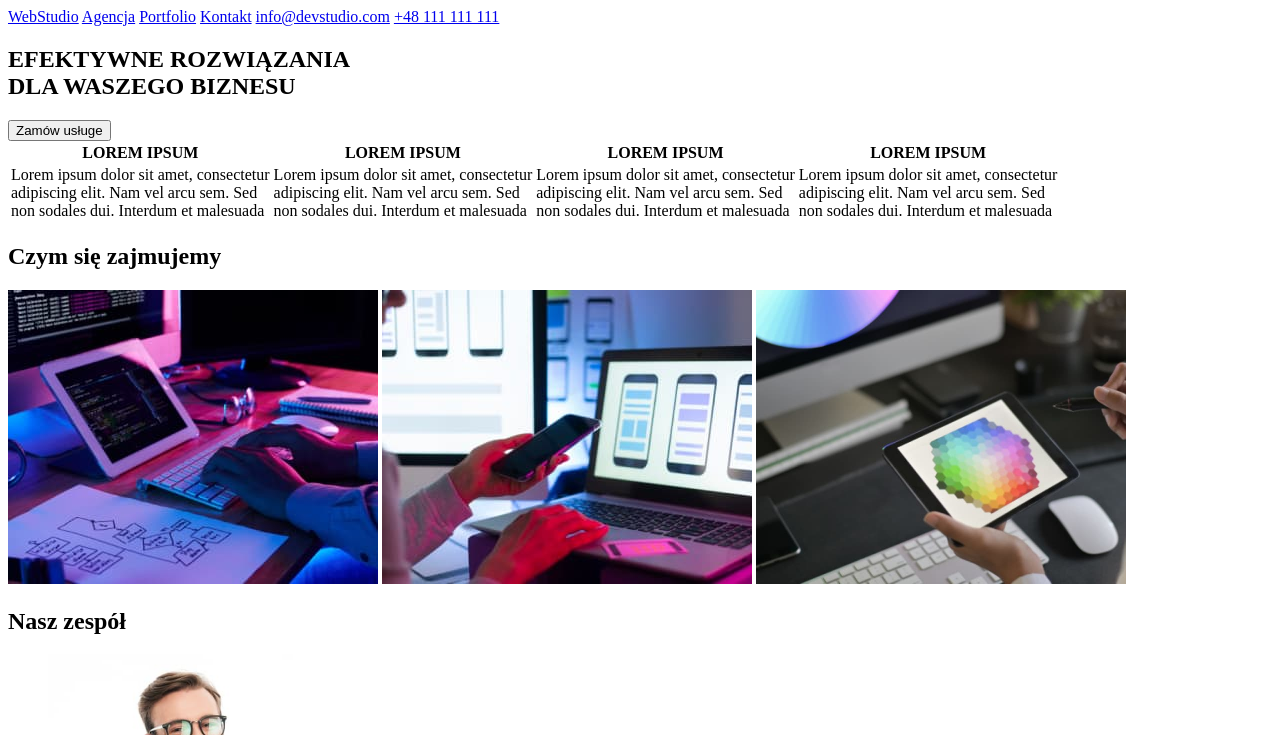
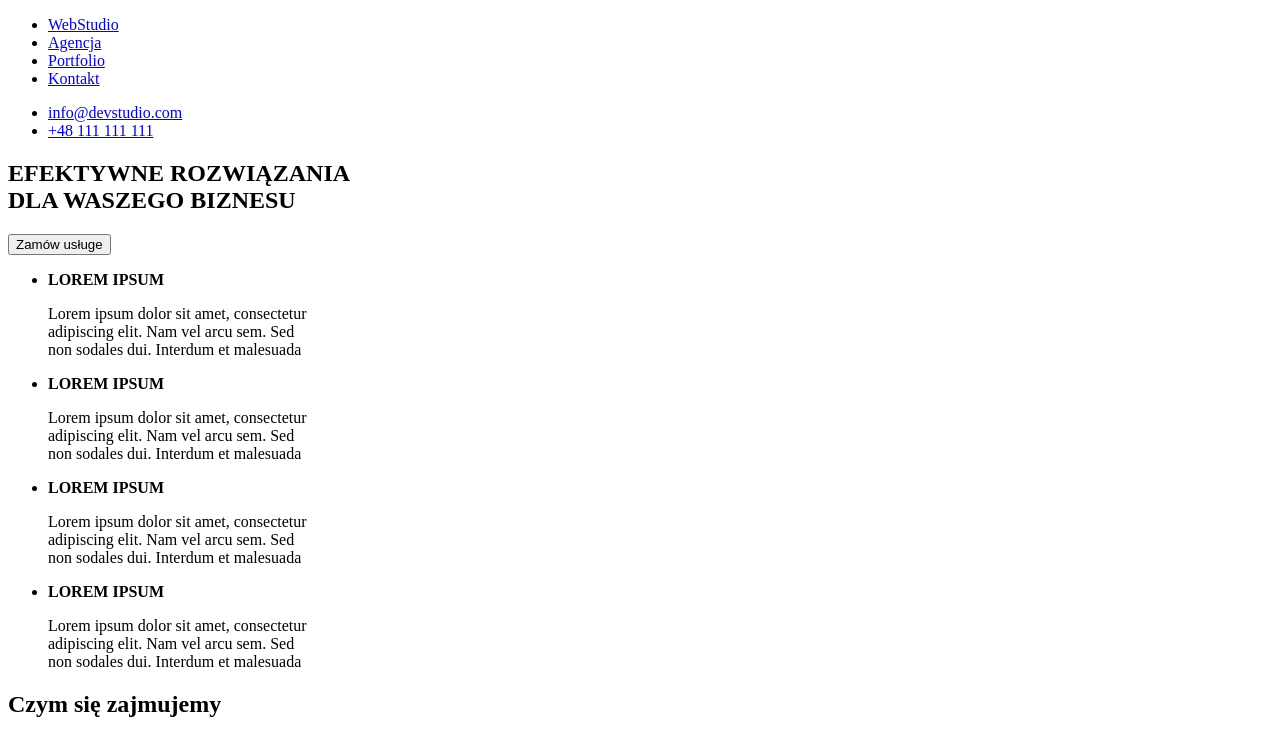
Before and after one commit to prokhd1/goit-markup-hw-01, a plain HTML site: page index.html in a window 1280 px wide. Shown: the top 735 px of the page. Drawn offline with Linux system fonts and the light colour scheme.

Commit message:
Update index.html

```diff
--- a/index.html
+++ b/index.html
@@ -8,71 +8,91 @@
   <body>
     <header>
       <nav>
-        <a href="http://">WebStudio</a>
-        <a href="http://">Agencja</a>
-        <a href="http://">Portfolio</a>
-        <a href="http://">Kontakt</a>
-        <a href="mailto:info@devstudio.com">info@devstudio.com</a>
-        <a href="tel:+48111111111">+48 111 111 111</a>
+        <ul>
+          <li><a href="#main">WebStudio</a></li>
+          <li><a href="#article">Agencja</a></li>
+          <li><a href="#what-we-do">Portfolio</a></li>
+          <li><a href="#our-team">Kontakt</a></li>
+        </ul>
       </nav>
+      <ul>
+        <li><a href="mailto:info@devstudio.com">info@devstudio.com</a></li>
+        <li><a href="tel:+48111111111">+48 111 111 111</a></li>
+      </ul>
     </header>
     <main>
-      <article>
+      <section id="main">
         <h1>
           EFEKTYWNE ROZWIĄZANIA<br />
           DLA WASZEGO BIZNESU
         </h1>
         <button type="button">Zamów usługe</button>
-      </article>
-      <table>
-        <thead>
-          <th>LOREM IPSUM</th>
-          <th>LOREM IPSUM</th>
-          <th>LOREM IPSUM</th>
-          <th>LOREM IPSUM</th>
-        </thead>
-        <tbody>
-          <td>
+      </section>
+      <section id="article">
+        <ul>
+          <li>
+            <p><b>LOREM IPSUM</b></p>
+            <p>
               Lorem ipsum dolor sit amet, consectetur<br />adipiscing elit. Nam
               vel arcu sem. Sed<br />non sodales dui. Interdum et malesuada
-          </td>
-          <td>
+            </p>
+          </li>
+          <li>
+            <b>LOREM IPSUM</b>
+            <p>
               Lorem ipsum dolor sit amet, consectetur<br />adipiscing elit. Nam
               vel arcu sem. Sed<br />non sodales dui. Interdum et malesuada
-          </td>
-          <td>
+            </p>
+          </li>
+          <li>
+            <b>LOREM IPSUM</b>
+            <p>
               Lorem ipsum dolor sit amet, consectetur<br />adipiscing elit. Nam
               vel arcu sem. Sed<br />non sodales dui. Interdum et malesuada
-          </td>
-          <td>
+            </p>
+          </li>
+          <li>
+            <b>LOREM IPSUM</b>
+            <p>
               Lorem ipsum dolor sit amet, consectetur<br />adipiscing elit. Nam
               vel arcu sem. Sed<br />non sodales dui. Interdum et malesuada
-          </td>
-        </tbody>
-      </table>
-      <article>
+            </p>
+          </li>
+        </ul>
+      </section>
+      <section id="what-we-do">
         <h2>Czym się zajmujemy</h2>
+        <ul>
+          <li>
             <img
               src="./images/picture1.jpg"
               alt="Tablet i kławiatura"
               width="370"
               height="294"
             />
+          </li>
+          <li>
             <img
               src="./images/picture2.jpg"
               alt="Smartfon i laptop"
               width="370"
               height="294"
             />
+          </li>
+          <li>
             <img
               src="./images/picture3.jpg"
               alt="Kolory na tablecie"
               width="370"
               height="294"
             />
-      </article>
-      <article>
+          </li>
+        </ul>
+      </section>
+      <section id="our-team">
         <h2>Nasz zespół</h2>
+        <ul>
+          <li>
             <figure>
               <img
                 src="./images/picture4.jpg"
@@ -82,6 +102,8 @@
               />
               <figcaption><b>John Doe</b><br />Product Designer</figcaption>
             </figure>
+          </li>
+          <li>
             <figure>
               <img
                 src="./images/picture5.jpg"
@@ -91,6 +113,8 @@
               />
               <figcaption><b>John Doe</b><br />Frontend Developer</figcaption>
             </figure>
+          </li>
+          <li>
             <figure>
               <img
                 src="./images/picture6.jpg"
@@ -100,6 +124,8 @@
               />
               <figcaption><b>John Doe</b><br />Marketing</figcaption>
             </figure>
+          </li>
+          <li>
             <figure>
               <img
                 src="./images/picture7.jpg"
@@ -109,7 +135,9 @@
               />
               <figcaption><b>John Doe</b><br />UI Designer</figcaption>
             </figure>
-      </article>
+          </li>
+        </ul>
+      </section>
     </main>
     <footer>
       <a href="http://">WebStudio</a>
```
Lines whose indentation alone changed are shown as unchanged.
